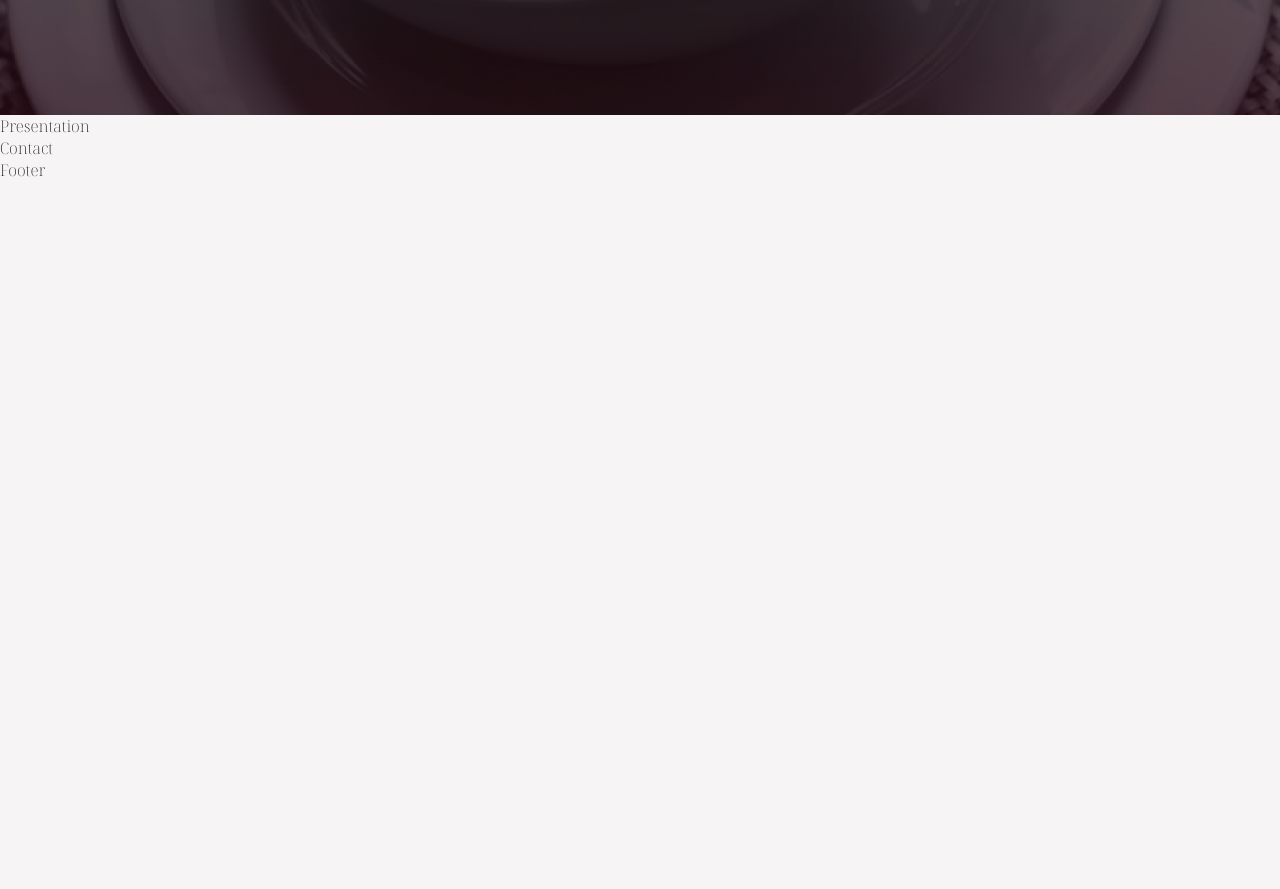
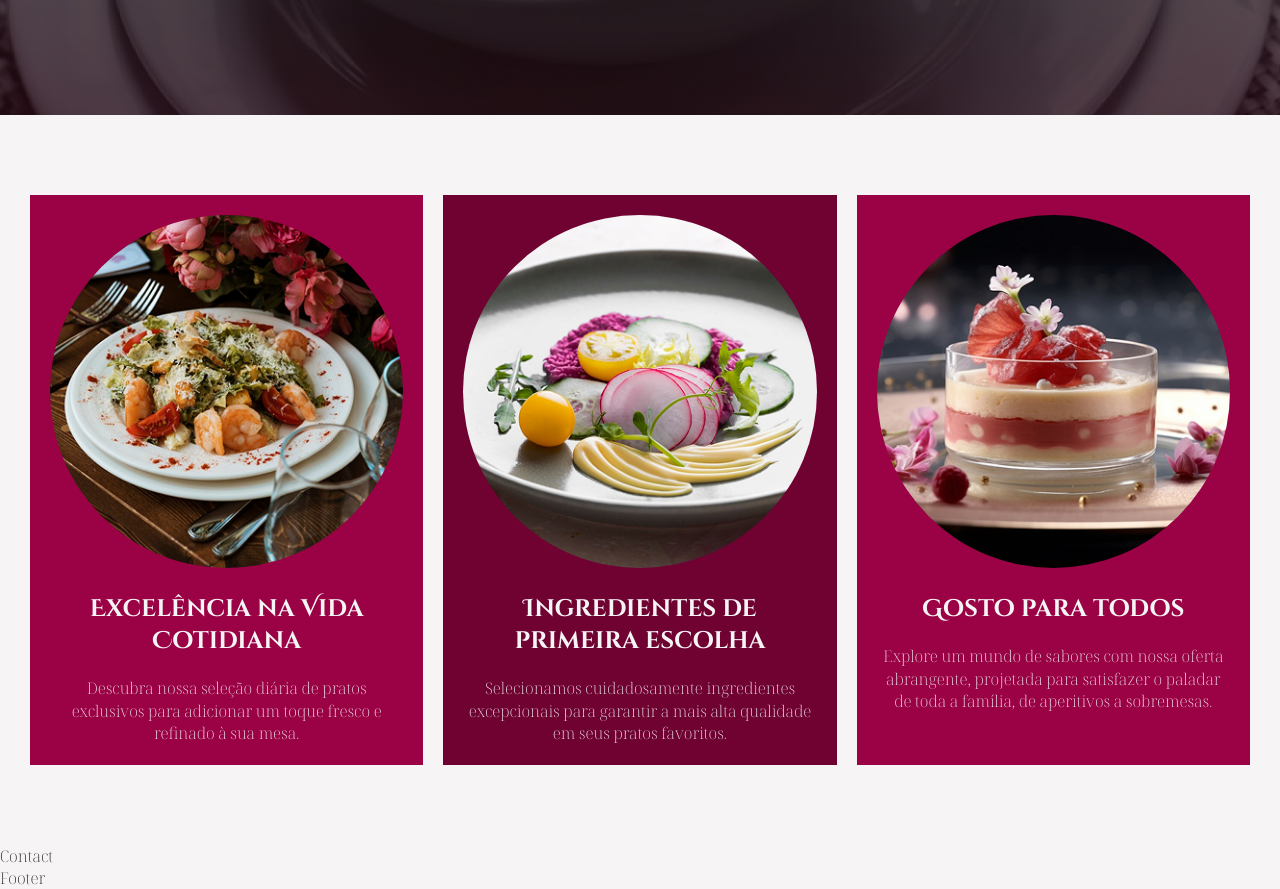
Before and after one commit to giullianoth/Etoile-React, a React (Vite) app: page / in a window 1280 px wide. Shown: the part 685-1574 px from the top of the page. Before the commit the page ends 866 px from the top, so only its background shows below. Built offline with nearby package versions, Linux system fonts and the light colour scheme.

Commit message:
seção de apresentação

```diff
--- /dev/null
+++ b/src/components/Grid/Grid.module.css
@@ -0,0 +1,14 @@
+.grid {
+    display: grid;
+    grid-template-columns: 1fr;
+}
+
+@media screen and (min-width: 768px) {
+    .grid {
+        grid-template-columns: 1fr 1fr;
+    }
+
+    .gridCollapsed {
+        grid-template-columns: 1fr;
+    }
+}
--- /dev/null
+++ b/src/components/Grid/index.jsx
@@ -0,0 +1,20 @@
+import { useState } from "react"
+import styles from "./Grid.module.css"
+
+const Grid = ({ children, className, columns, gap, collapsed }) => {
+    const [largeScreen, setLargeScreen] = useState(window.innerWidth >= 992)
+    window.addEventListener("resize", () => setLargeScreen(window.innerWidth >= 992))
+
+    const gridStyle = {
+        gridTemplateColumns: largeScreen ? `repeat(${columns}, 1fr)` : "",
+        gap: `${gap}px`
+    }
+
+    return (
+        <div style={gridStyle} className={styles.grid + (className ? ` ${className}` : "") + (collapsed ? ` ${styles.gridCollapsed}` : "")}>
+            {children}
+        </div>
+    )
+}
+
+export default Grid
--- a/src/components/pages/home/Presentation/Presentation.module.css
+++ b/src/components/pages/home/Presentation/Presentation.module.css
@@ -0,0 +1,3 @@
+.presentation {
+    width: 100%;
+}
--- a/src/components/pages/home/Presentation/index.jsx
+++ b/src/components/pages/home/Presentation/index.jsx
@@ -1,8 +1,44 @@
+import Container from '../../../Container'
 import styles from './Presentation.module.css'
+import Grid from '../../../Grid'
+import presentationImage1 from "../../../../assets/images/presentation-image-1.jpg"
+import presentationImage2 from "../../../../assets/images/presentation-image-2.jpg"
+import presentationImage3 from "../../../../assets/images/presentation-image-3.jpg"
+import PresentationItem from '../PresentationItem'
+
+const presentation = [
+  {
+    image: presentationImage1,
+    title: "Excelência na Vida Cotidiana",
+    text: "Descubra nossa seleção diária de pratos exclusivos para adicionar um toque fresco e refinado à sua mesa."
+  },
+  {
+    image: presentationImage2,
+    title: "Ingredientes de primeira escolha",
+    text: "Selecionamos cuidadosamente ingredientes excepcionais para garantir a mais alta qualidade em seus pratos favoritos."
+  },
+  {
+    image: presentationImage3,
+    title: "Gosto para todos",
+    text: "Explore um mundo de sabores com nossa oferta abrangente, projetada para satisfazer o paladar de toda a família, de aperitivos a sobremesas."
+  },
+]
 
 const Presentation = () => {
   return (
-    <div>Presentation</div>
+    <section className={styles.presentation}>
+      <Container spaced={true} >
+        <Grid columns={3} gap={20} collapsed={true}>
+          {presentation.map((item, index) => (
+            <PresentationItem
+              key={`presentation-${index + 1}`}
+              image={item.image}
+              title={item.title}
+              text={item.text} />
+          ))}
+        </Grid>
+      </Container>
+    </section>
   )
 }
 
--- /dev/null
+++ b/src/components/pages/home/PresentationItem/PresentationItem.module.css
@@ -0,0 +1,33 @@
+.presentationItem {
+    background-color: var(--color-murrey);
+    text-align: center;
+    color: var(--color-white-smoke);
+    max-width: 480px;
+    margin-inline: auto;
+    padding: 20px;
+}
+
+.presentationItem:nth-child(even) {
+    background-color: var(--color-claret);
+}
+
+.presentationItem__image {
+    width: 100%;
+    border-radius: 50%;
+    margin-bottom: 20px;
+}
+
+.presentationItem__title {
+    margin-bottom: 20px;
+}
+
+.presentationItem__title h2 {
+    color: var(--color-white-smoke);
+}
+
+@media screen and (min-width: 992px) {
+    .presentationItem {
+        max-width: none;
+        margin: 0;
+    }
+}
--- /dev/null
+++ b/src/components/pages/home/PresentationItem/index.jsx
@@ -0,0 +1,17 @@
+import styles from './PresentationItem.module.css'
+
+const PresentationItem = ({ image, title, text }) => {
+    return (
+        <article className={styles.presentationItem}>
+            <img src={image} alt={title} className={styles.presentationItem__image} />
+
+            <header className={styles.presentationItem__title}>
+                <h2>{title}</h2>
+            </header>
+
+            <p className={styles.presentationItem__text}>{text}</p>
+        </article>
+    )
+}
+
+export default PresentationItem
```
